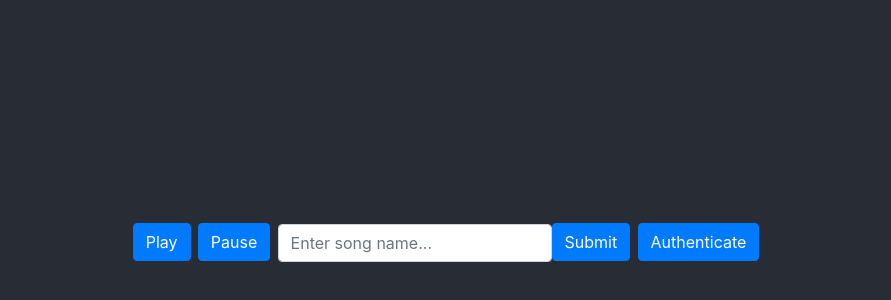
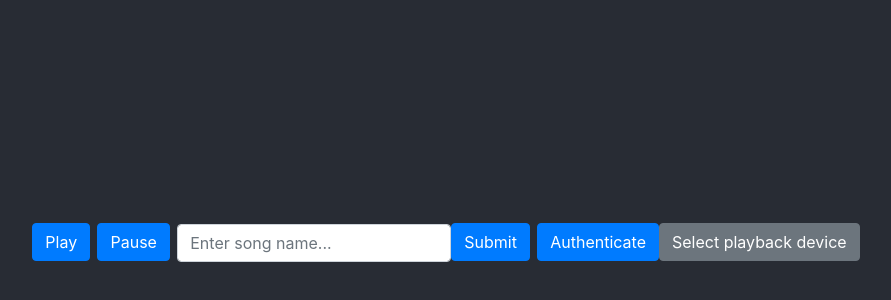
Before and after one commit to minsu3/Spotify-Player, a React (Create React App) app: page / in a window 1280 px wide. Shown: the part 110-410 px from the top of the page, without its empty margins (194-1085 px from the left). Built offline with nearby package versions, Linux system fonts and the light colour scheme; no server answers.

Commit message:
stub component for playback device selector

```diff
--- a/src/App.js
+++ b/src/App.js
@@ -3,7 +3,9 @@ import './App.css';
 import FormControl from "react-bootstrap/FormControl";
 import Button from 'react-bootstrap/Button'
 import Form from "react-bootstrap/Form";
+import PlaybackDeviceSelector from './components/PlaybackDeviceSelector.react.js';
 import { authenticateClientside, searchItem, pause } from "./integrations/spotify.js";
+
 
 function App() {
   const [value, setValue] = useState([{
@@ -52,6 +54,7 @@ function App() {
           Submit
         </Button>{" "}
       <Button variant="primary" onClick={authenticate}>Authenticate</Button>
+      <PlaybackDeviceSelector />
       </div>
     </div>
   );
--- /dev/null
+++ b/src/components/PlaybackDeviceSelector.react.js
@@ -0,0 +1,12 @@
+import React, { useState } from 'react';
+import Button from 'react-bootstrap/Button'
+import { getDevices, setDefaultDevice } from "../integrations/spotify.js";
+
+const PlaybackDeviceSelector = () => {
+  const [devices, setDevices] = useState([]);
+  return (
+    <Button variant="secondary">Select playback device</Button>
+  );
+}
+
+export default PlaybackDeviceSelector;
```
